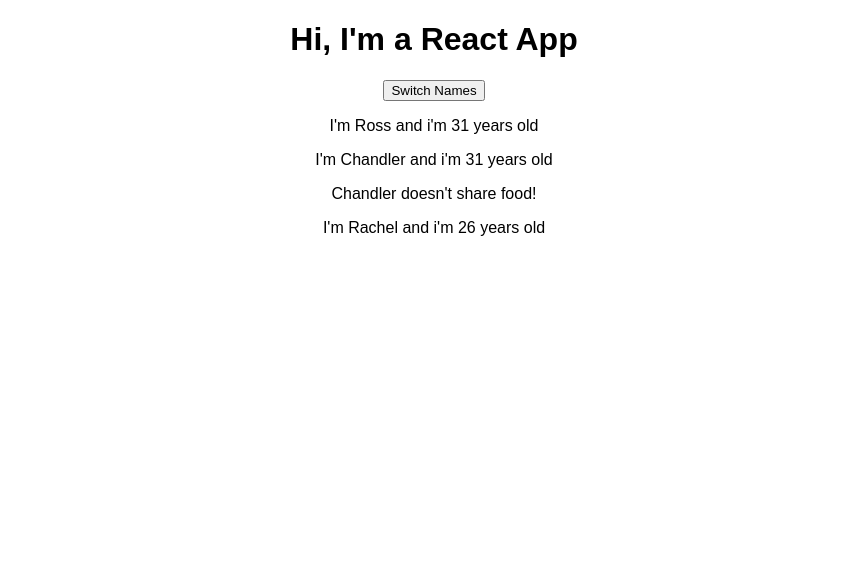
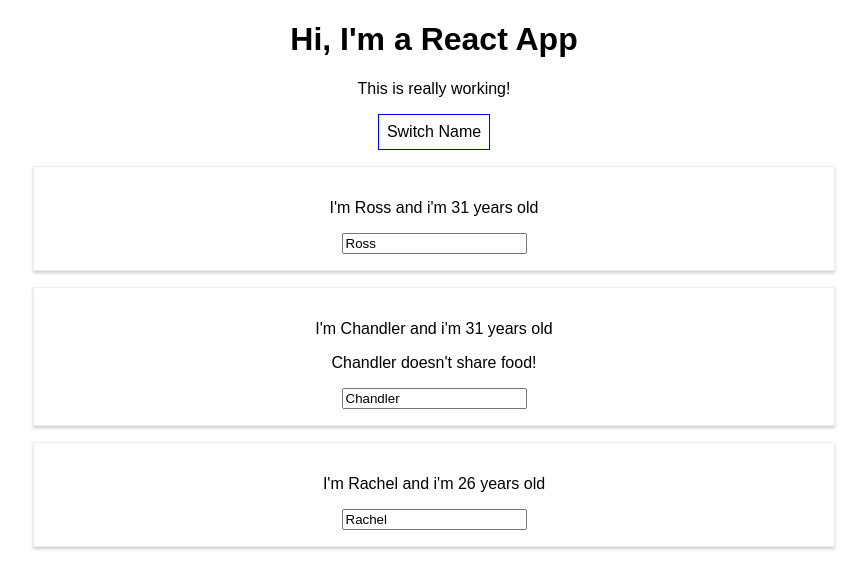
Before and after one commit to husainasad/React, a React (Create React App) app in the folder my-app/: page / in a window 1280 px wide. Shown: the top 588 px of the page, without its empty margins (206-1073 px from the left). Built offline with nearby package versions, Linux system fonts and the light colour scheme.

Commit message:
Basic features 2

```diff
--- a/my-app/src/App.js
+++ b/my-app/src/App.js
@@ -1,38 +1,71 @@
 import React, { Component } from 'react';
 import './App.css';
-import Person from './Person/Person'
+import Person from './Person/Person';
 
 class App extends Component {
   state = {
     persons: [
-        {name: 'Ross', age: 31},
-        {name: 'Chandler', age: 31},
-        {name: 'Rachel', age: 26}
+      {name: 'Ross', age: 31},
+      {name: 'Chandler', age: 31},
+      {name: 'Rachel', age: 26}
+    ],
+  };
+
+  switchNameHandler = (newName) => {
+    this.setState({
+      persons: [
+        {name: newName, age: 28},
+        {name: 'Joey', age: 30},
+        {name: 'Monica', age: 26},
       ]
-  }
+    });
+  };
 
-  switchNameHandler = () => {
-    // console.log('was clicked!');
+  nameChangedHandler = (event) =>{
     this.setState({
       persons: [
         {name: 'Phoebe', age: 28},
+        {name: event.target.value, age: 30},
         {name: 'Monica', age: 26},
-        {name: 'Joey', age: 30}
-        ]
-      }
-    )
-  }
+      ]
+    });
+  };
+
   render() {
+    const style = {
+      backgroundColor: 'white',
+      font: 'inherit',
+      border: '1px solid blue',
+      padding: '8px',
+      curso: 'pointer'
+    };
+
     return (
       <div className="App">
         <h1>Hi, I'm a React App</h1>
-        <button onClick = {this.switchNameHandler}>Switch Names</button>
-        <Person name = {this.state.persons[0].name} age =  {this.state.persons[0].age}/>
-        <Person name = {this.state.persons[1].name} age =  {this.state.persons[1].age}>{this.state.persons[1].name} doesn't share food!</Person>
-        <Person name = {this.state.persons[2].name} age =  {this.state.persons[2].age}/>
+        <p>This is really working!</p>
+        <button
+        style = {style}
+        onClick={() => this.switchNameHandler('Phoebe!')}>Switch Name</button>
+        <Person
+          name={this.state.persons[0].name}
+          age={this.state.persons[0].age}
+        />
+        <Person
+          name={this.state.persons[1].name}
+          age={this.state.persons[1].age}
+          click={this.switchNameHandler.bind(this, 'Joey!')}
+          changed = {this.nameChangedHandler}
+        >
+        {this.state.persons[1].name} doesn't share food!
+        </Person>
+        <Person
+          name={this.state.persons[2].name}
+          age={this.state.persons[2].age}
+        />
       </div>
     );
-    // return React.createElement('div', {className: 'App'}, React.createElement('h1', null, 'Hi, I\'m a React App!'))
+    // return React.createElement('div', {className: 'App'}, React.createElement('h1', null, 'Does this work now?'));
   }
 }
 
--- /dev/null
+++ b/my-app/src/Person/Person.css
@@ -0,0 +1,8 @@
+.Person{
+	width: 60%;
+	margin: 16px auto;
+	border: 1px solid #eee;
+	box-shadow: 0 2px 3px #ccc;
+	padding: 16px;
+	text-align: center;
+}
--- a/my-app/src/Person/Person.js
+++ b/my-app/src/Person/Person.js
@@ -1,9 +1,11 @@
 import React from 'react';
+import './Person.css';
 const person = (props) => {
 	return (
-		<div>
-			<p>I'm {props.name} and i'm {props.age} years old</p>
+		<div className = "Person">
+			<p onClick={props.click}>I'm {props.name} and i'm {props.age} years old</p>
 			<p>{props.children}</p>
+			<input type = "text" onChange = {props.changed} value = {props.name}/>
 		</div>
 	)
 };
```
